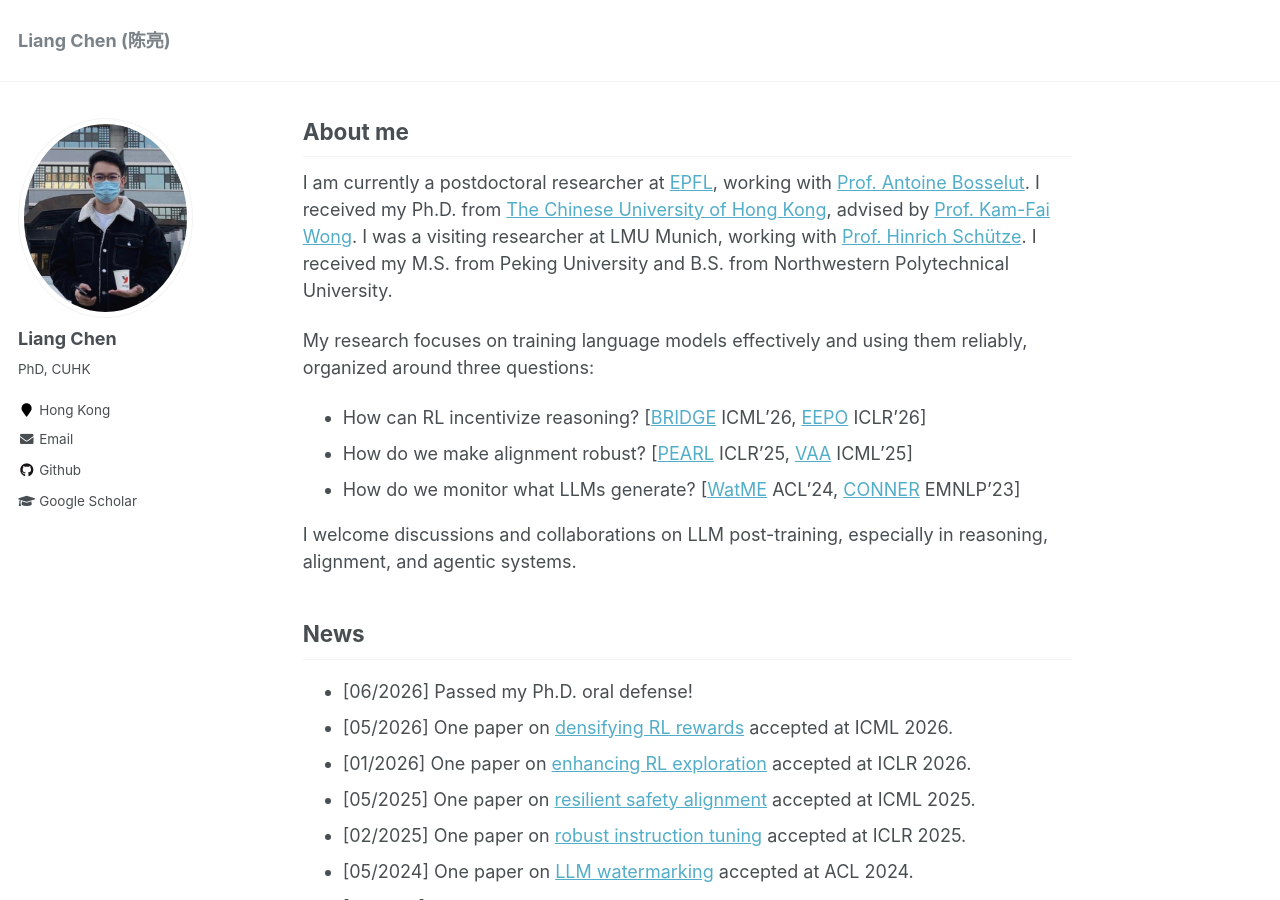
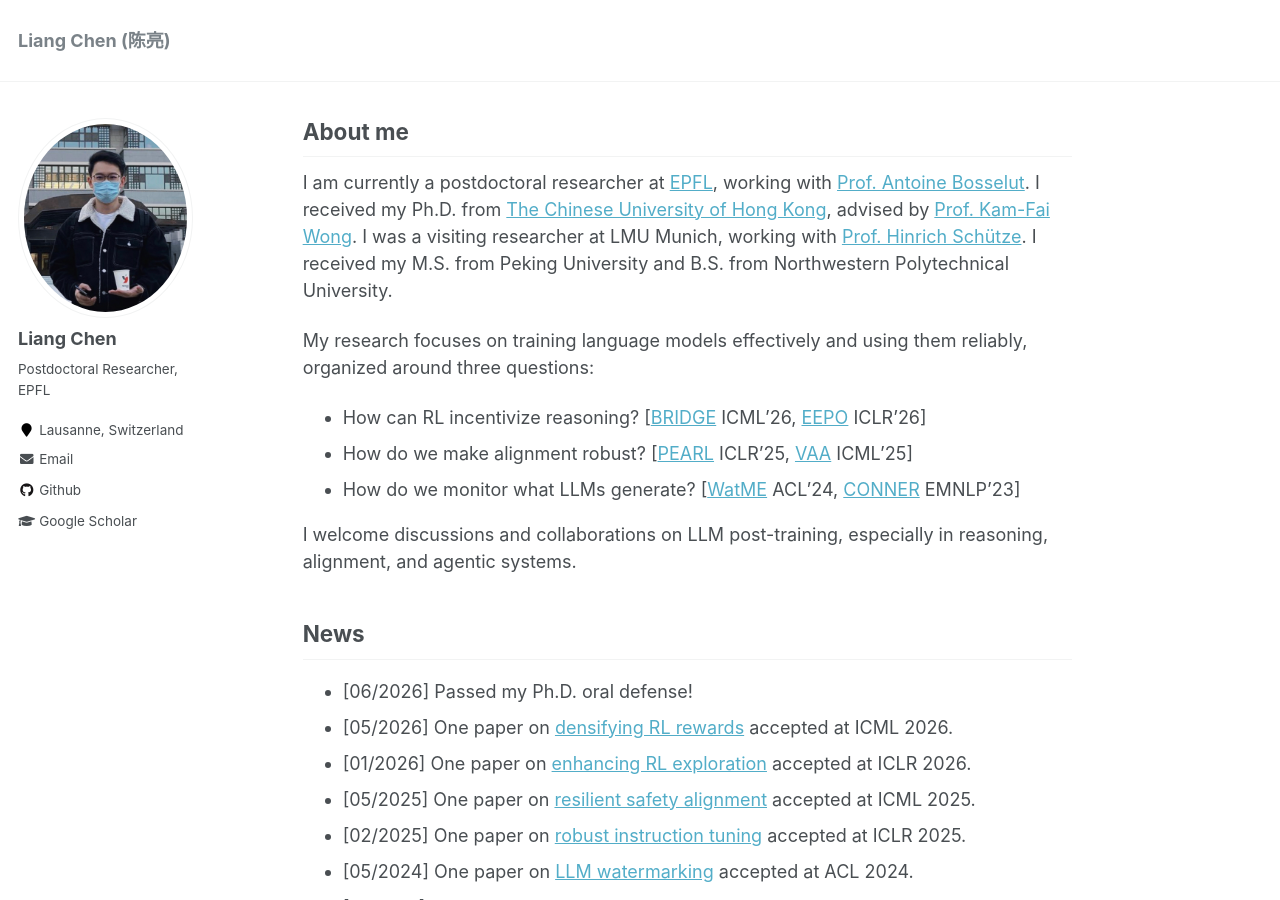
Before and after one commit to ChanLiang/ChanLiang.github.io, a Jekyll site: the page built from _pages/about.md, in a window 1280 px wide and 900 px high. Built offline with Jekyll 4.4.1, drawn with Linux system fonts in a browser that asks for light colours.

Commit message:
Update author-profile.html

```diff
--- a/_includes/author-profile.html
+++ b/_includes/author-profile.html
@@ -27,7 +27,7 @@
   <div class="author__content">
     <!-- 用固定的名字和职位替代模板变量 -->
     <h3 class="author__name">Liang Chen</h3>
-    <p class="author__bio">PhD, CUHK</p>
+    <p class="author__bio">Postdoctoral Researcher, EPFL</p>
   </div>
 
   <!-- <div class="author__urls-wrapper">
@@ -135,10 +135,10 @@
   <div class="author__urls-wrapper">
     <ul class="author__urls social-icons">
 
-      <li><i class="fa fa-fw fa-map-marker" aria-hidden="true"></i> Hong Kong </li>
+      <li><i class="fa fa-fw fa-map-marker" aria-hidden="true"></i> Lausanne, Switzerland </li>
 
       <!-- 添加电子邮件链接 -->
-      <li><a href="mailto:lchen.nlp@gmail.com"><i class="fas fa-fw fa-envelope" aria-hidden="true"></i> Email</a></li>
+      <li><a href="mailto:l.chen@epfl.ch"><i class="fas fa-fw fa-envelope" aria-hidden="true"></i> Email</a></li>
 
       <!-- 添加 GitHub 链接 -->
       <li><a href="https://github.com/ChanLiang"><i class="fab fa-fw fa-github" aria-hidden="true"></i> Github</a></li>
```
